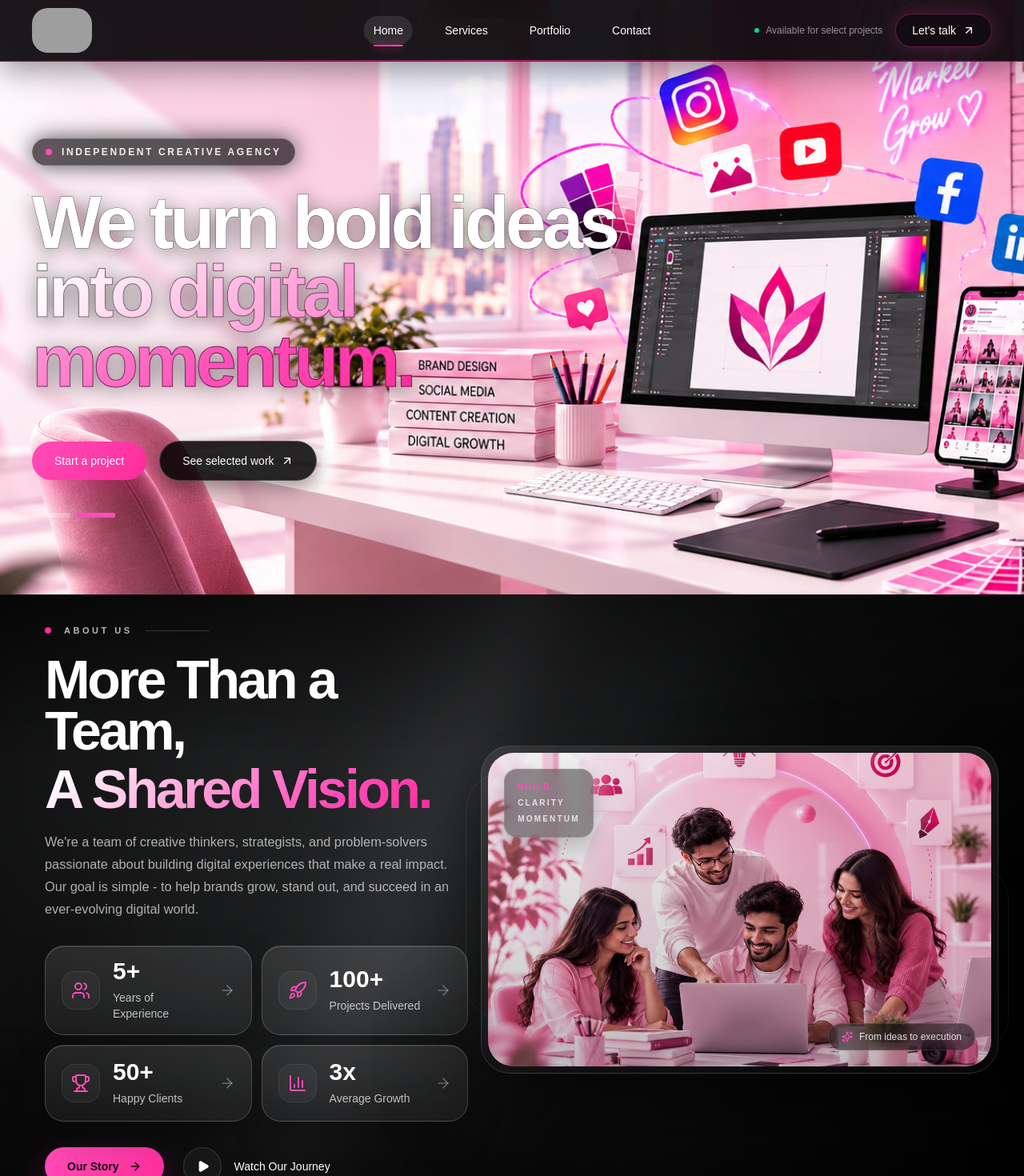
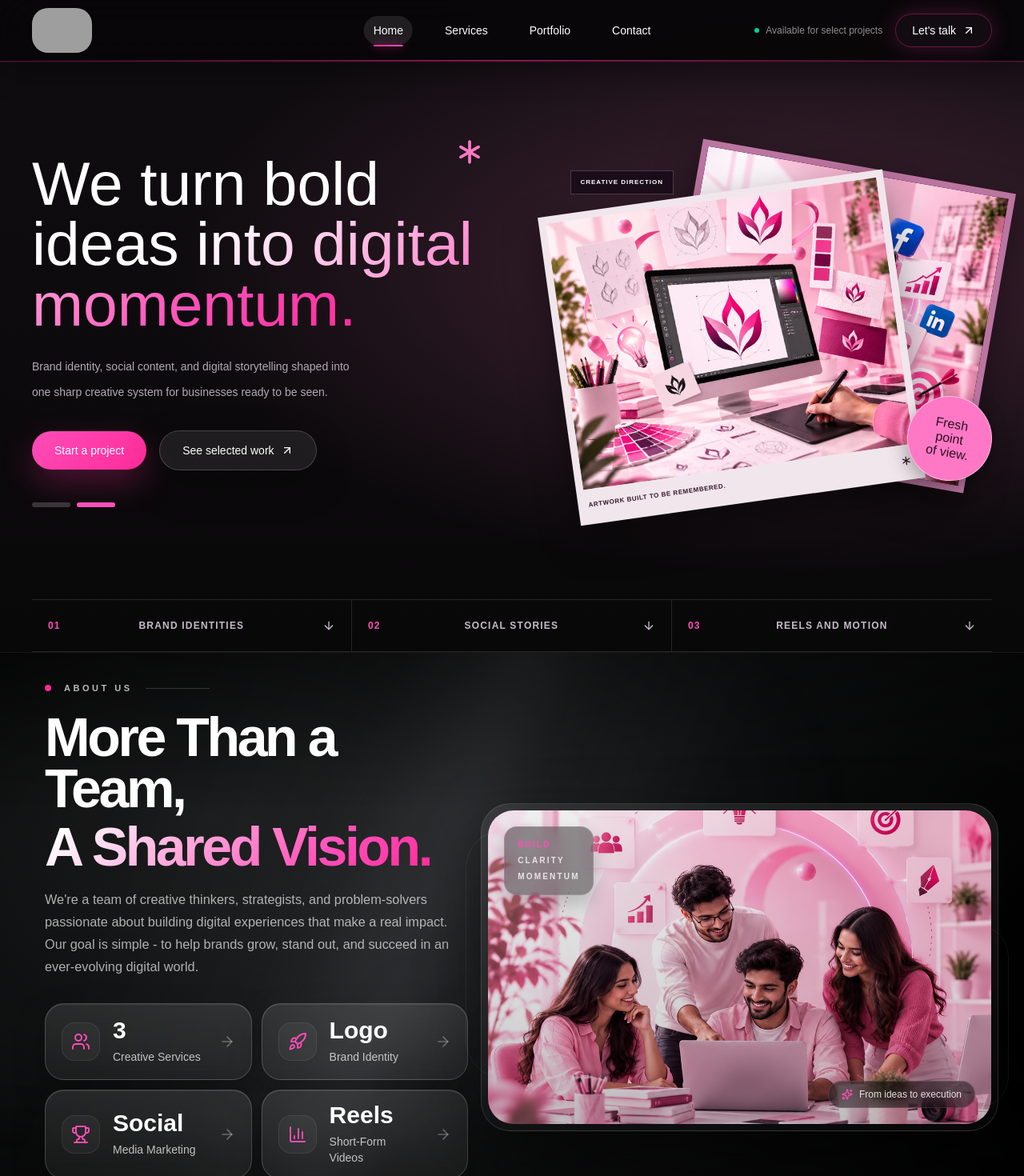
Before and after one commit to Lokendra0202/krystal, a Next.js app: page / in a window 1280 px wide. Shown: the top 1470 px of the page at 80% size. Built offline with nearby package versions, Linux system fonts and the light colour scheme; grey boxes are pictures that could not be loaded.

Commit message:
Refresh hero and contact details

```diff
--- a/components/about/StatsSection.tsx
+++ b/components/about/StatsSection.tsx
@@ -9,23 +9,23 @@ import styles from "./StatsSection.module.css";
 
 const aboutStats = [
   {
-    value: "5+",
-    label: "Years of Experience",
+    value: "3",
+    label: "Creative Services",
     icon: Users,
   },
   {
-    value: "100+",
-    label: "Projects Delivered",
+    value: "Logo",
+    label: "Brand Identity",
     icon: Rocket,
   },
   {
-    value: "50+",
-    label: "Happy Clients",
+    value: "Social",
+    label: "Media Marketing",
     icon: Trophy,
   },
   {
-    value: "3x",
-    label: "Average Growth",
+    value: "Reels",
+    label: "Short-Form Videos",
     icon: BarChart3,
   },
 ];
--- a/components/contact/ContactForm.tsx
+++ b/components/contact/ContactForm.tsx
@@ -2,6 +2,7 @@
 
 import { useState, type FormEvent } from "react";
 import { ArrowUpRight } from "lucide-react";
+import { siteConfig } from "@/lib/constants";
 import styles from "./Contact.module.css";
 
 export function ContactForm() {
@@ -11,7 +12,7 @@ export function ContactForm() {
     event.preventDefault();
     const data = new FormData(event.currentTarget);
     const body = `Name: ${data.get("name")}\nEmail: ${data.get("email")}\nCompany: ${data.get("company")}\nService: ${data.get("service")}\n\n${data.get("message")}`;
-    window.location.href = `mailto:hello@krystal.studio?subject=${encodeURIComponent("Project inquiry: " + data.get("service"))}&body=${encodeURIComponent(body)}`;
+    window.location.href = `mailto:${siteConfig.email}?subject=${encodeURIComponent("Project inquiry: " + data.get("service"))}&body=${encodeURIComponent(body)}`;
     setPrepared(true);
   }
 
@@ -66,7 +67,7 @@ export function ContactForm() {
       </div>
       {prepared ? (
         <p role="status" className={styles.status}>
-          Your email draft has been requested. If your email app did not open, email hello@krystal.studio directly.
+          Your email draft has been requested. If your email app did not open, email {siteConfig.email} directly.
         </p>
       ) : null}
     </form>
--- a/components/contact/ContactHero.tsx
+++ b/components/contact/ContactHero.tsx
@@ -1,6 +1,7 @@
 import Image from "next/image";
 import Link from "next/link";
 import { ArrowDown, ArrowUpRight, Sparkles } from "lucide-react";
+import { siteConfig } from "@/lib/constants";
 import styles from "./Contact.module.css";
 
 export function ContactHero() {
@@ -24,8 +25,8 @@ export function ContactHero() {
               Start a brief
               <ArrowDown size={16} />
             </Link>
-            <a href="mailto:hello@krystal.studio" className={styles.secondary}>
-              hello@krystal.studio
+            <a href={`mailto:${siteConfig.email}`} className={styles.secondary}>
+              {siteConfig.email}
               <ArrowUpRight size={16} />
             </a>
           </div>
--- a/components/contact/ContactInfo.tsx
+++ b/components/contact/ContactInfo.tsx
@@ -1,4 +1,5 @@
-import { ArrowUpRight, Globe2, Mail, MessagesSquare } from "lucide-react";
+import { ArrowUpRight, Globe2, Mail, MessagesSquare, Phone } from "lucide-react";
+import { siteConfig } from "@/lib/constants";
 import styles from "./Contact.module.css";
 
 export function ContactInfo() {
@@ -16,8 +17,16 @@ export function ContactInfo() {
         <div className={styles.infoItem}>
           <Mail aria-hidden="true" />
           <span>Email us</span>
-          <a href="mailto:hello@krystal.studio">
-            hello@krystal.studio
+          <a href={`mailto:${siteConfig.email}`}>
+            {siteConfig.email}
+            <ArrowUpRight size={16} />
+          </a>
+        </div>
+        <div className={styles.infoItem}>
+          <Phone aria-hidden="true" />
+          <span>Call us</span>
+          <a href={siteConfig.phoneHref}>
+            {siteConfig.phone}
             <ArrowUpRight size={16} />
           </a>
         </div>
--- a/components/home/Hero.tsx
+++ b/components/home/Hero.tsx
@@ -2,7 +2,8 @@
 
 import Image from "next/image";
 
-import { ArrowUpRight } from "lucide-react";
+import Link from "next/link";
+import { ArrowDown, ArrowUpRight, Asterisk } from "lucide-react";
 import { useEffect, useLayoutEffect, useRef, useState } from "react";
 import { gsap } from "gsap";
 import { Button } from "@/components/ui/Button";
@@ -60,43 +61,72 @@ export function Hero() {
   }, [activeMessage]);
 
   return (
-    <section ref={heroRef} data-home-hero className="relative isolate -mt-[10vh] overflow-hidden">
-      <div className="relative min-h-[38rem] md:min-h-[44rem]">
-        <div className="absolute -inset-y-[8%] inset-x-0">
-          <div className="absolute inset-0 bg-[#f8dbe6]">
-            <Image src="/images/hero/hero-image.png" alt="Pink creative studio desk with design tools and social media icons" fill priority sizes="100vw" className="object-cover object-center" />
-          </div>
-        </div>
+    <section ref={heroRef} data-home-hero className="relative isolate -mt-[10vh] overflow-hidden bg-[#090809] pt-[10vh]">
+      <div className="absolute inset-0 -z-10 bg-[radial-gradient(ellipse_at_78%_42%,rgba(255,119,196,0.22),transparent_56%),linear-gradient(180deg,#100d10_0%,#090809_100%)]" />
 
-        <div className="container relative z-10 flex min-h-[38rem] items-end pb-18 pt-36 md:min-h-[44rem] md:pb-20 md:pt-44 lg:pb-24">
-          <div className="max-w-3xl">
-            <div data-hero-badge className="mb-7 flex w-fit items-center gap-3 rounded-full border border-white/15 bg-black/65 px-4 py-2 text-xs font-semibold uppercase tracking-[0.22em] text-white/90 shadow-[0_0_28px_rgba(0,0,0,0.7)] backdrop-blur-md">
-              <span className="size-2 rounded-full bg-pink-bright shadow-[0_0_18px_#ff4db8]" />
-              Independent creative agency
-            </div>
-            <div className="min-h-[17rem] sm:min-h-[15rem] lg:min-h-[18rem]">
+      <div className="container relative z-10">
+
+
+        <div className="grid min-h-[38rem] items-center gap-10 py-12 md:grid-cols-[1.05fr_0.95fr] md:gap-14 md:py-[4.5rem] lg:min-h-[42rem]">
+          <div>
+            <div className="min-h-[11rem] sm:min-h-[10rem] lg:min-h-[12rem]">
               <div ref={messageRef} key={activeMessage}>
-                <h1 className="max-w-3xl font-heading text-5xl font-semibold leading-[0.94] tracking-[-0.055em] text-white [-webkit-text-stroke:1px_rgba(0,0,0,0.55)] [paint-order:stroke_fill] drop-shadow-[0_4px_12px_rgba(0,0,0,0.45)] sm:text-6xl md:text-7xl lg:text-[5.75rem]">
+                <h1 className="relative max-w-[45rem] font-heading text-[clamp(3rem,6vw,5rem)] font-medium leading-[0.98] tracking-normal text-white">
                   {message.lead} <span className="pink-gradient-text">{message.accent}</span>
+                  <Asterisk className="absolute -right-2 -top-6 size-9 text-[#ff77c4] sm:right-8 md:size-11" aria-hidden="true" />
                 </h1>
               </div>
             </div>
-            <div data-hero-actions className="mt-7 flex flex-wrap items-center gap-4">
+            <p className="mt-6 max-w-[26rem] text-sm leading-8 text-[#b2a8b6]">
+              Brand identity, social content, and digital storytelling shaped into one sharp creative system for businesses ready to be seen.
+            </p>
+            <div data-hero-actions className="mt-8 flex flex-wrap items-center gap-4">
               <MagneticButton href="/contact">Start a project</MagneticButton>
-              <Button href="/portfolio" variant="secondary" className="!border-white/20 !bg-black/85 shadow-[0_8px_24px_rgba(0,0,0,0.38)] hover:!bg-black">
+              <Button href="/portfolio" variant="secondary" className="!border-white/18 !bg-white/8 shadow-[0_18px_50px_rgba(0,0,0,0.24)] hover:!bg-white/12">
                 See selected work <ArrowUpRight className="ml-2 size-4" />
               </Button>
             </div>
             <div data-hero-selector className="mt-10 flex gap-2" aria-label="Hero message selector">
               {heroMessages.map((item, index) => (
-                <button key={item.accent} type="button" aria-label={`Show message ${index + 1}`} aria-pressed={activeMessage === index} onClick={() => setActiveMessage(index)} className="group h-1.5 w-12 overflow-hidden rounded-full bg-white/25">
+                <button key={item.accent} type="button" aria-label={`Show message ${index + 1}`} aria-pressed={activeMessage === index} onClick={() => setActiveMessage(index)} className="group h-1.5 w-12 overflow-hidden rounded-full bg-white/18">
                   <span data-hero-progress className="block h-full origin-left bg-pink-bright" style={{ transform: `scaleX(${activeMessage === index ? 1 : 0})` }} />
                 </button>
               ))}
             </div>
           </div>
+
+          <div className="relative mx-auto h-[21rem] w-full max-w-[25rem] md:h-[27rem] md:max-w-none" aria-hidden="true" data-hero-badge>
+            <div className="absolute right-0 top-2 h-[88%] w-[73%] rotate-[10deg] overflow-hidden border-[8px] border-[#bb75a1] bg-[#2a1422] shadow-[0_20px_50px_rgba(0,0,0,0.45)]">
+              <Image src="/images/services/social-media/social-media.png" alt="" fill priority sizes="(max-width: 768px) 65vw, 28vw" className="object-cover object-center" />
+            </div>
+            <div className="absolute bottom-0 left-0 h-[90%] w-[80%] -rotate-[8deg] bg-[#f1e6ec] p-[9px] shadow-[0_20px_50px_rgba(0,0,0,0.45)]">
+              <div className="relative h-[calc(100%-2.2rem)] overflow-hidden">
+                <Image src="/images/services/logo-design-graphics/graphicsdesign.png" alt="" fill priority sizes="(max-width: 768px) 70vw, 31vw" className="object-cover object-center" />
+              </div>
+              <span className="flex items-center justify-between px-1 pt-3 text-[0.5rem] font-bold uppercase tracking-[0.07em] text-[#35172b]">
+                Artwork built to be remembered.
+                <Asterisk className="size-4" />
+              </span>
+            </div>
+            <span className="absolute bottom-7 right-0 grid size-[6.6rem] rotate-[10deg] content-center rounded-full border border-[#ffbbdf] bg-[#ff78c6] text-center font-heading text-base leading-[1.1] text-[#2c1121] shadow-[0_8px_25px_rgba(0,0,0,0.35)]">
+              Fresh<br />point<br />of view.
+            </span>
+            <span className="absolute left-4 top-4 border border-white/20 bg-[#170b17cc] px-3 py-2 text-[0.5rem] font-bold uppercase tracking-[0.12em] text-white backdrop-blur">
+              Creative direction
+            </span>
+          </div>
         </div>
       </div>
+
+      <nav aria-label="Explore creative services" className="container relative z-10 grid border-y border-white/12 text-xs font-semibold uppercase tracking-[0.1em] text-[#c7baca] md:grid-cols-3">
+        {[["01", "Brand identities", "/services#brand-design"], ["02", "Social stories", "/services#social-media"], ["03", "Reels and motion", "/services#reels"]].map(([number, title, href]) => (
+          <Link href={href} key={href} className="flex min-h-16 items-center justify-between gap-4 border-white/12 px-5 py-4 transition hover:bg-white/[0.07] md:border-r md:last:border-r-0">
+            <span className="text-pink-bright">{number}</span>
+            <span>{title}</span>
+            <ArrowDown className="size-4" />
+          </Link>
+        ))}
+      </nav>
     </section>
   );
 }
--- a/components/home/HomeMotion.tsx
+++ b/components/home/HomeMotion.tsx
@@ -26,6 +26,7 @@ export function HomeMotion({ children }: { children: ReactNode }) {
         const numbers = select("[data-stat-value]") as HTMLElement[];
         numbers.forEach((element) => {
           const original = element.dataset.statValue ?? "";
+          if (!/^\d/.test(original)) return;
           const counter = { value: 0 };
           gsap.to(counter, {
             value: parseInt(original, 10), duration: 1.6, ease: "power2.out",
--- a/lib/constants.ts
+++ b/lib/constants.ts
@@ -3,4 +3,7 @@ export const siteConfig = {
   description:
     "Premium creative digital agency website built with Next.js, TypeScript, Tailwind CSS, and Framer Motion.",
   url: "https://krystal.example",
+  email: "krystalcreatives1908@gmail.com",
+  phone: "86021 97846",
+  phoneHref: "tel:+918602197846",
 };
--- a/lib/data.ts
+++ b/lib/data.ts
@@ -1,3 +1,5 @@
+import { siteConfig } from "@/lib/constants";
+
 export const navigationItems = [
   { label: "Home", href: "/" },
   { label: "Services", href: "/services" },
@@ -96,7 +98,8 @@ export const stats = [
 ];
 
 export const contactDetails = [
-  { label: "Email", value: "hello@krystal.studio" },
+  { label: "Email", value: siteConfig.email },
+  { label: "Phone", value: siteConfig.phone },
   { label: "Location", value: "Remote-first, globally available" },
   { label: "Timeline", value: "New projects from October 2026" },
 ];
```
